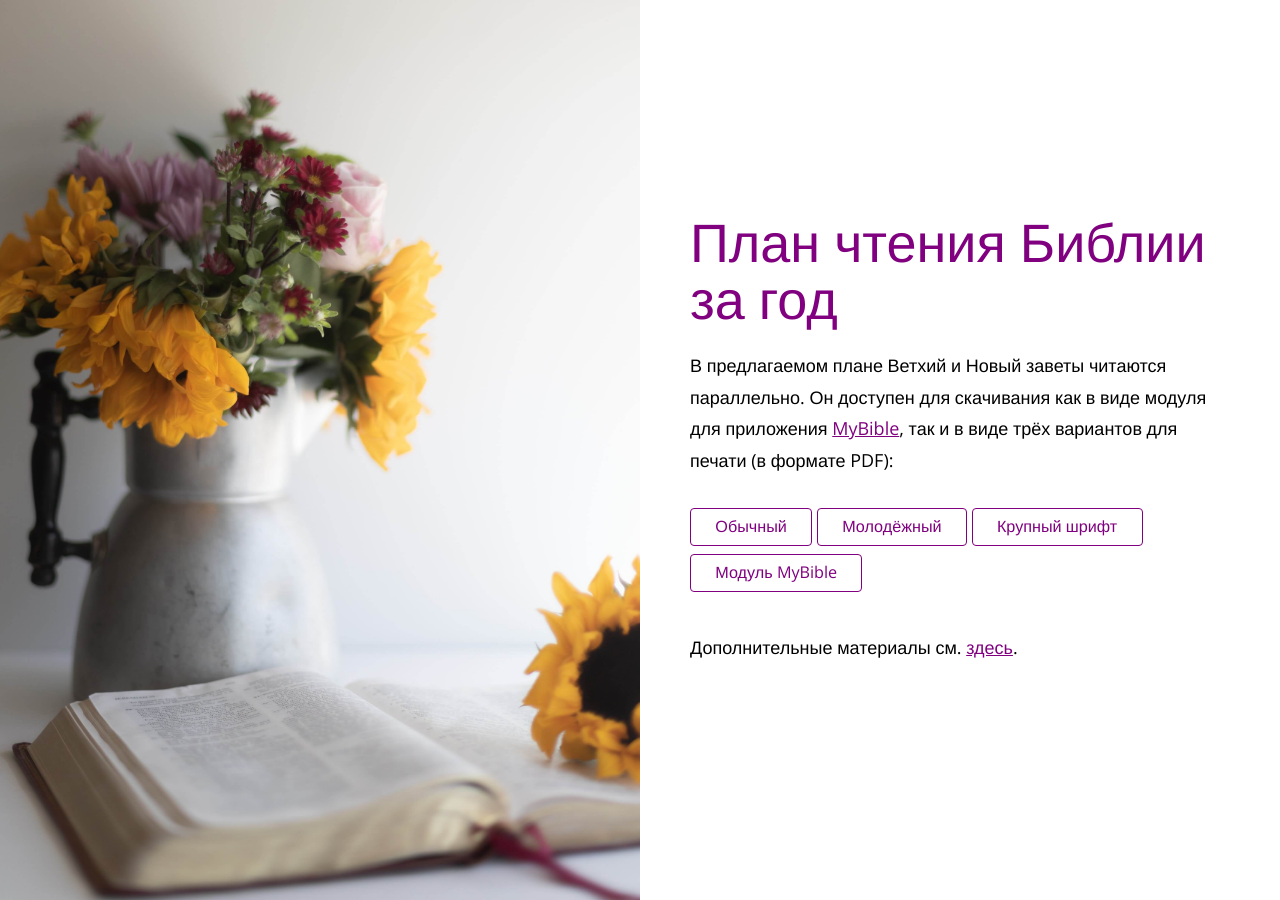
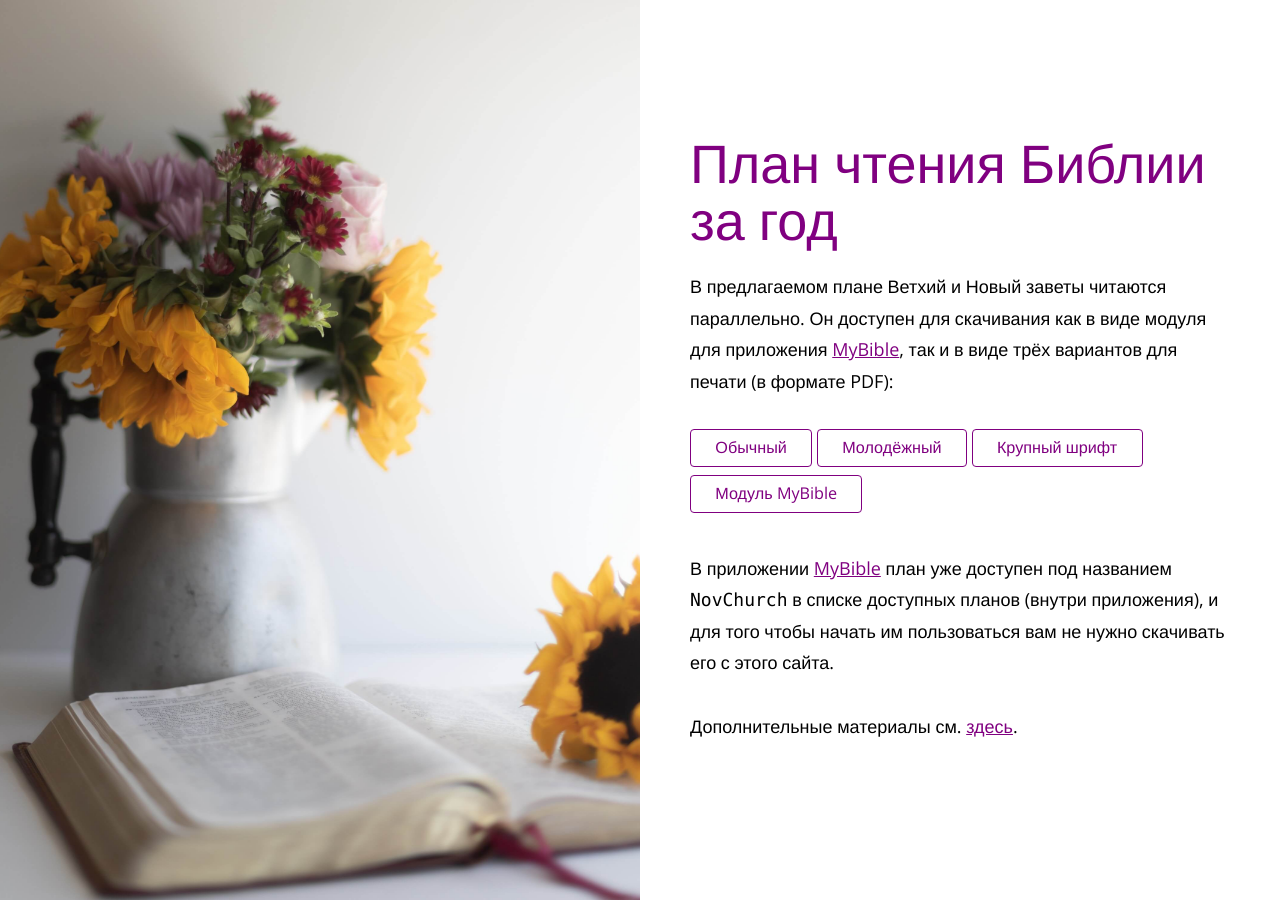
Before and after one commit to novchurch/plan21, a Jekyll site: the page built from index.md, in a window 1280 px wide. Built offline with Jekyll 4.4.1, drawn with Linux system fonts in a browser that asks for light colours.

Commit message:
Update main.html
план уже доступен в приложении MyBible под названием NovChurch

```diff
--- a/_layouts/main.html
+++ b/_layouts/main.html
@@ -7,7 +7,11 @@ layout: half
 {% if site.content %}
 <p class="pageContent">{{ site.content }}</p>
 {% endif %}
-<p class="pageContent">В предлагаемом плане Ветхий и Новый заветы читаются параллельно. Он доступен для скачивания как в виде модуля для приложения <a href="https://mybible.zone" title="сайт приложения MyBible" target="_blank">MyBible</a>, так и в виде трёх вариантов для печати (в формате PDF):</p>
+<p class="pageContent">В предлагаемом плане Ветхий и Новый заветы читаются параллельно.
+  Он доступен для скачивания как в виде модуля для приложения
+  <a href="https://mybible.zone" title="сайт приложения MyBible" target="_blank">MyBible</a>, так и в виде трёх вариантов для печати (в формате PDF):</p>
 {% include downloads.html %}
+<p class="pageContent">В приложении <a href="https://mybible.zone" title="сайт приложения MyBible" target="_blank">MyBible</a> план уже доступен под названием
+  <b><code>NovChurch</code></b> в списке доступных планов (внутри приложения), и для того чтобы начать им пользоваться вам <b>не нужно</b> скачивать его с этого сайта.</p>
 <p class="pageContent">Дополнительные материалы см. <a href="https://github.com/novchurch/plan" title="Хранилище исходных кодов сайта">здесь</a>.</p>
 {{ content }}
```
